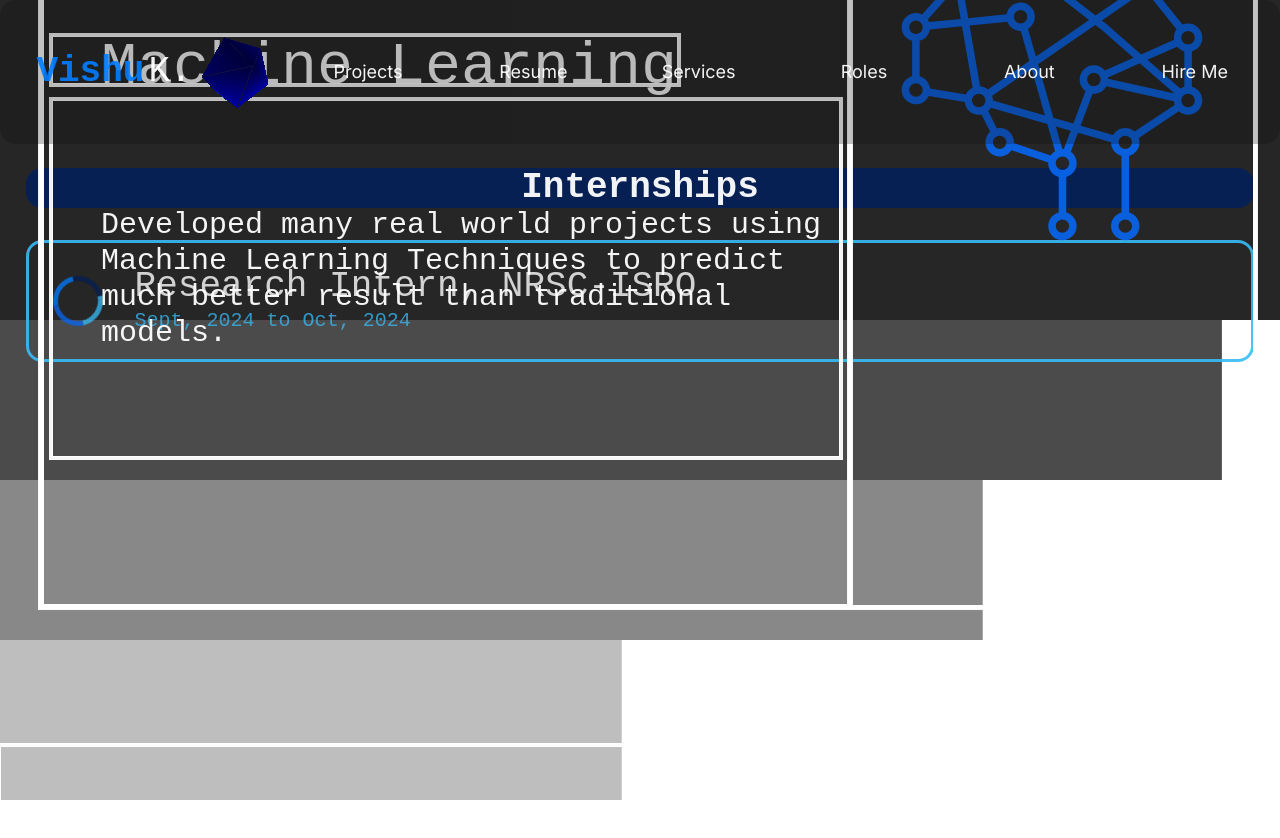
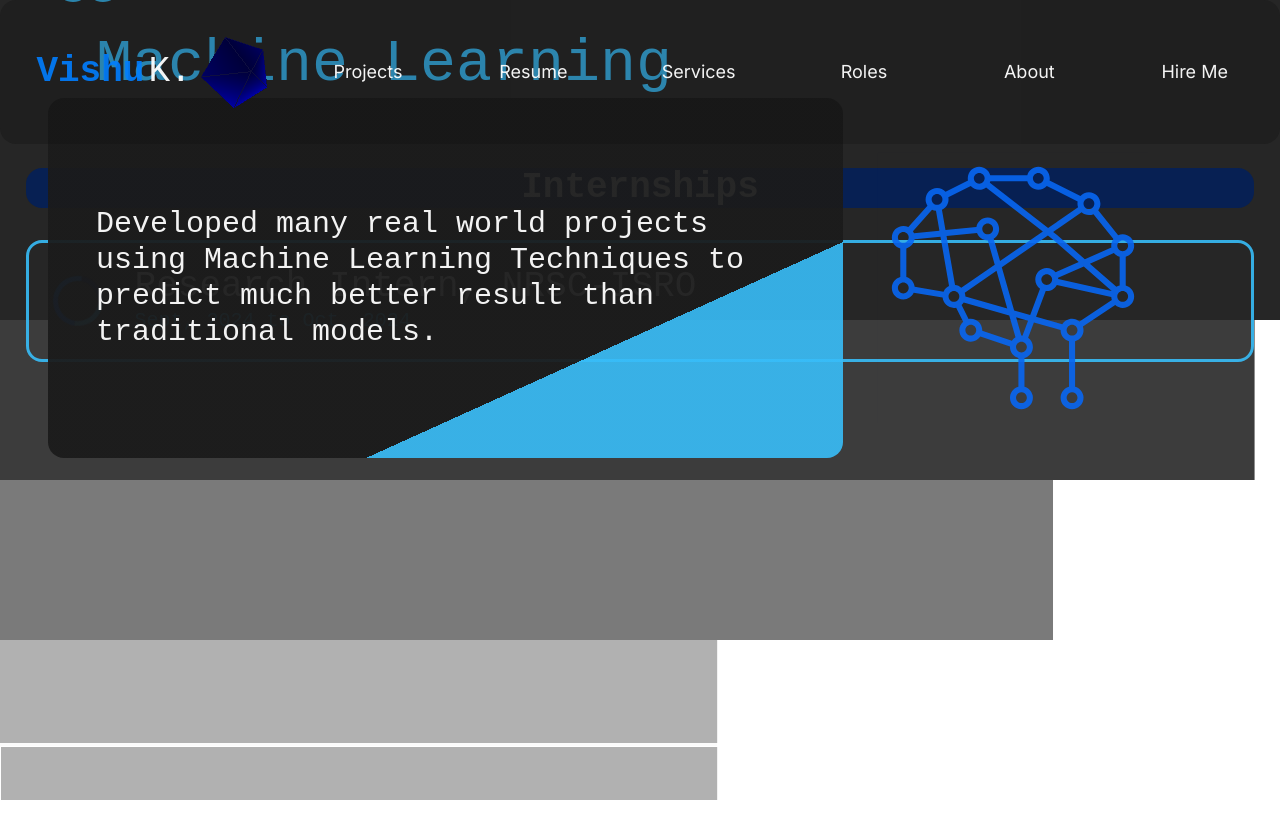
Before and after one commit to VishuKalier2003/vishu-portfolio, a Next.js app: page /roles in a window 1280 px wide. Shown: the top 838 px of the page. Built offline with nearby package versions, Linux system fonts and the light colour scheme.

Commit message:
Domain Projects Section update IV

```diff
--- a/src/app/globals.css
+++ b/src/app/globals.css
@@ -8,7 +8,7 @@ body {background-color : transparent; margin : 0px; outline : none; overflow-x:
 
 .outline {border : 0.2px solid white;}
 .outline1 {border : 0.2px solid red;}
-.black-bg-25 {background-color: #0f0f0f40;}
+.black-bg-25 {background-color: rgba(15, 15, 15, 0.251);}
 .slider1 {top : 0px; left: 0px;}
 .slider2 {top : 20vh; left: 0px;}
 .slider3 {top : 40vh; left: 0px;}
@@ -68,6 +68,8 @@ transition-duration: 0.1s;}
 .scaling {scale: 1; color : rgba(56, 189, 248, 0.9); transition-duration: 0.5s;}
 .scaling:hover {scale: 1.25; color: rgba(8, 102, 242, 0.9);}
 
+.button-outer1 {box-shadow: 0px 0px 0px 3px rgba(6, 32, 86, 0.9), 0px 0px 0px 6px rgba(0, 125, 255, 0.9);}
+
 .shadow-light-blue {
     -webkit-text-stroke: 3px solid rgba(56, 189, 248, 0.9) !important; color: transparent;
   }
@@ -91,6 +93,8 @@ transition-duration: 0.1s;}
 
 .change-bg {background-color: rgba(56, 189, 248, 0.9); color: rgba(1, 1, 1, 0.95); border-radius: 1rem;; transition-duration: 1s;}
 .revert {background-color: transparent; color : rgb(255, 255, 255, 0.95); border-radius: none; transition-duration: 1s;}
+.change-bg1 {background: linear-gradient(to bottom right, rgba(27, 27, 27, 0.95) 70%, rgba(56, 189, 248, 0.9) 30%); color: rgb(255, 255, 255, 0.95);}
+
 
 .circle {
     width: 50px;
@@ -99,7 +103,7 @@ transition-duration: 0.1s;}
     border: 5px solid transparent;
     border-top-color: rgba(56, 189, 248, 0.9);
     border-right-color: rgba(8, 102, 242, 0.9);
-    border-bottom-color: rgba(0, 125, 255, 0.9);
+    border-bottom-color: #007dffe6;
     border-left-color : hsla(221, 87%, 18%, 0.9);
     animation: rotateBorder 2s linear infinite;
 }
--- a/src/components/rolesComponent/ProjectGlance.jsx
+++ b/src/components/rolesComponent/ProjectGlance.jsx
@@ -7,6 +7,8 @@ import { DiWebplatform } from "react-icons/di";
 import { RiToolsFill } from "react-icons/ri";
 import MlIconsSV11 from "./SVGIcons/ml";
 import ML2 from "./SVGIcons/ml1";
+import ML3 from "./SVGIcons/ml2";
+import ML4 from "./SVGIcons/ml4";
 
 
 const ProjectsGlance = () => {
@@ -28,7 +30,7 @@ const ProjectsGlance = () => {
         "Designed the Microservices architecture for vast projects to maintain strong retentivity and extensive scalability."
     ]
 
-    const iconsMore = [<MlIconsSV11 key="k1" />, <ML2 key="k2" />, <div></div>, <div></div>]
+    const iconsMore = [<MlIconsSV11 key="k1" />, <ML2 key="k2" />, <ML3 key='k3' />, <ML4 key='k4' />]
 
     const sendData = () => {
         const ele = document.getElementById('visit');
@@ -57,7 +59,6 @@ const ProjectsGlance = () => {
                         currentIndex = index;
                     }
                 });
-
                 setCurrentSectionIndex(currentIndex);
             }
         };
@@ -89,25 +90,25 @@ const ProjectsGlance = () => {
     }, [currentSectionIndex]);
 
     return (
-        <section ref={sectionRefer} className='relative outline w-screen h-[400vh] flex flex-col' id="canvas42">
-            <div ref={imgRef} className="absolute w-[85%] md:w-[90%] lg:w-[95%] h-[90vh] top-[1%] ml-[20px] md:ml-[40px] outline flex flex-row" id="img-class">
-                <div className='absolute w-full h-1/2 md:h-1/3 lg:w-2/3 lg:h-full outline flex flex-row'>
-                    <div className='absolute w-12 h-12 md:w-20 md:h-20 lg:w-24 lg:h-24 icon-domain outline' id='icon-domain'>
+        <section ref={sectionRefer} className='relative w-screen h-[400vh] flex flex-col' id="canvas42">
+            <div ref={imgRef} className="absolute w-[85%] md:w-[90%] lg:w-[95%] h-[90vh] top-[1%] ml-[20px] md:ml-[40px] flex flex-row rounded-3xl gap-y-4 " id="img-class">
+                <div className='absolute w-full h-1/2 md:h-1/3 lg:w-2/3 lg:h-full flex flex-row gap-y-4 md:gap-y-10 lg:gap-y-16'>
+                    <div className='absolute w-12 h-12 md:w-14 md:h-14 lg:w-24 lg:h-24 icon-domain -top-10 lg:top-8' id='icon-domain'>
                         {icons[currentSectionIndex]}
                     </div>
-                    <div className='relative w-full outline h-full flex flex-col justify-center items-start'>
-                        <p className="relative outline fira-code h-8 md:h-10 lg:h-12 text-2xl md:text-4xl lg:text-6xl icon-domain1 md:m-2 pl-4 md:pl-8 lg:pl-12" id='icon-domain1'>{tech[currentSectionIndex]}</p>
-                        <p className="relative outline fira-code font-25 h-1/2 text-lg md:text-2xl lg:text-3xl icon-domain2 m-2 pl-4 md:pl-8 lg:pl-12 flex flex-row items-center" id='icon-domain2'>{paragraph[currentSectionIndex]}</p>
+                    <div className='relative w-full h-full flex flex-col justify-center items-start'>
+                        <p className="relative fira-code h-8 md:h-10 lg:h-12 text-2xl md:text-4xl lg:text-6xl icon-domain1 md:m-2 pl-4 md:pl-8 lg:pl-12 light-blue" id='icon-domain1'>{tech[currentSectionIndex]}</p>
+                        <p className="relative fira-code font-25 h-1/2 text-lg md:text-2xl lg:text-3xl icon-domain2 m-2 pl-4 md:pl-8 lg:pl-12 flex flex-row items-center change-bg1 pr-4 md:pr-8 lg:pr-12 rounded-2xl" id='icon-domain2'>{paragraph[currentSectionIndex]}</p>
                     </div>
                 </div>
-                <div className='absolute w-full h-1/2 md:h-2/3 lg:w-1/3 lg:h-full outline top-1/2 md:top-1/3 lg:top-0 lg:left-2/3 icon-domain3' id='icon-domain3'>
+                <div className='absolute w-full h-1/2 md:h-2/3 lg:w-1/3 lg:h-full top-1/2 md:top-1/3 lg:left-2/3 icon-domain3' id='icon-domain3'>
                     {iconsMore[currentSectionIndex]}
                 </div>
             </div>
-            <section className='relative outline w-screen h-[100vh]' id='sec1'></section>
-            <section className='relative outline w-screen h-[100vh]' id='sec2'></section>
-            <section className='relative outline w-screen h-[100vh]' id='sec3'></section>
-            <section className='relative outline w-screen h-[100vh]' id='sec4'></section>
+            <section className='relative w-screen h-[100vh]' id='sec1'></section>
+            <section className='relative w-screen h-[100vh]' id='sec2'></section>
+            <section className='relative w-screen h-[100vh]' id='sec3'></section>
+            <section className='relative w-screen h-[100vh]' id='sec4'></section>
         </section>
     );
 }
--- a/src/components/rolesComponent/SVGIcons/ml.jsx
+++ b/src/components/rolesComponent/SVGIcons/ml.jsx
@@ -4,7 +4,7 @@ const MlIconsSV11 = () => {
     // Path relative to the root of the project
     return (
         <div>
-            <img src='/machine-brain.svg' alt="not found" className="w-full h-full light-blue" />
+            <img src='/machine-brain.svg' alt="not found" className="w-full h-full light-blue md:w-[80%] md:h-[80%] top-0 lg:top-24" />
         </div>
     );
 }
--- a/src/components/rolesComponent/SVGIcons/ml1.jsx
+++ b/src/components/rolesComponent/SVGIcons/ml1.jsx
@@ -3,7 +3,7 @@
 const ML2 = () => {
     return(
         <div>
-            <img src="./human-02.svg" alt="not found"></img>
+            <img src="./human-02.svg" alt="not found" className="w-full h-full md:w-[80%] md:h-[80%] top-0 lg:top-24"></img>
         </div>
     )
 }
--- /dev/null
+++ b/src/components/rolesComponent/SVGIcons/ml2.jsx
@@ -0,0 +1,11 @@
+'use client';
+
+const ML3 = () => {
+    return(
+        <div>
+            <img src="./web-globe.svg" alt="not found" className="w-full h-full md:w-[80%] md:h-[80%] top-0 lg:top-24"></img>
+        </div>
+    )
+}
+
+export default ML3;
--- /dev/null
+++ b/src/components/rolesComponent/SVGIcons/ml4.jsx
@@ -0,0 +1,11 @@
+'use client';
+
+const ML4 = () => {
+    return(
+        <div>
+            <img src="./software.svg" alt="not found" className="w-full h-full md:w-[80%] md:h-[80%] top-0 lg:top-24"></img>
+        </div>
+    )
+}
+
+export default ML4;
```
Also changed, not shown: public/software.svg (added), public/web-globe.svg (added).
